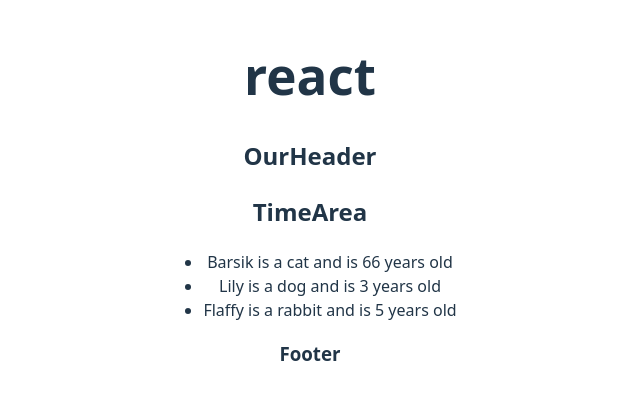
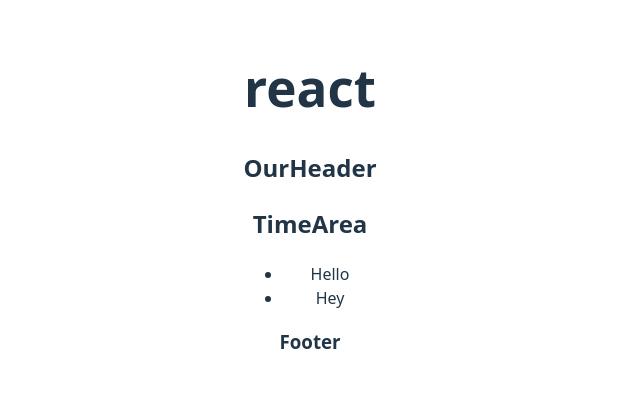
Before and after one commit to dim50dim/react_pro, a React (Vite) app: page / in a window 1280 px wide. Shown: the part 200-600 px from the top of the page, without its empty margins (330-970 px from the left). Built offline with nearby package versions, Linux system fonts and the light colour scheme.

Commit message:
removed all Pet component from App.jsx

```diff
--- a/src/App.jsx
+++ b/src/App.jsx
@@ -22,9 +22,8 @@
       <OurHeader />
       <TimeArea/>
       <ul>
-                <Pet name='Barsik' species='cat' age='66'/>
-                <Pet name='Lily' species='dog' age='3'/>
-                <Pet name='Flaffy' species='rabbit' age='5'/>
+          {[<li>Hello</li>, <li>Hey</li>]}
+
       </ul>
       <Footer/>
     </>
```
